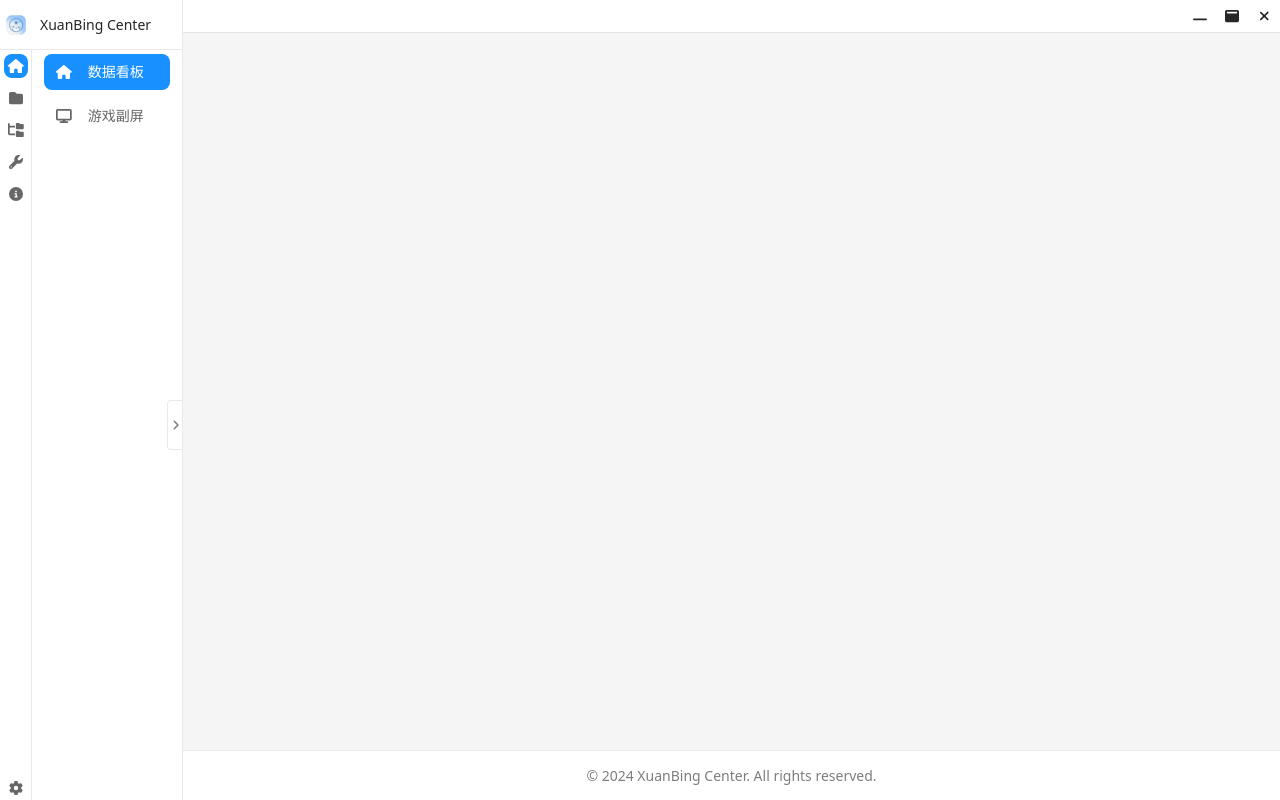
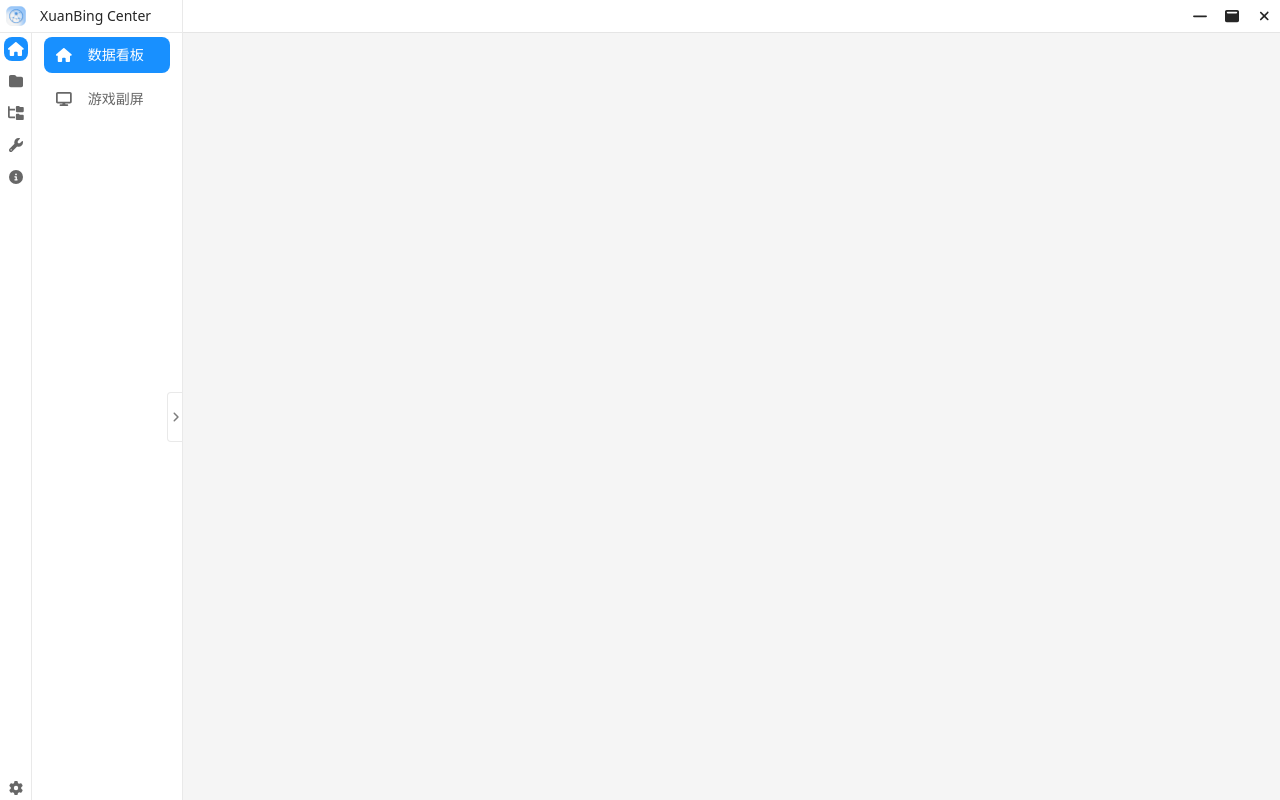
Before and after one commit to xuanbingBank/xuanbing-center, a Vue app: page / in a window 1280 px wide. Built offline with nearby package versions, Linux system fonts and the light colour scheme.

Commit message:
🎨 style: 调整AppHeader和SideMenu组件的样式，更新按钮和Logo高度，优化视觉效果；移除MainContent组件中的底栏，简化布局

```diff
--- a/src/layouts/AppHeader.vue
+++ b/src/layouts/AppHeader.vue
@@ -12,7 +12,7 @@
           class="btn btn-ghost btn-sm h-[32px] w-[32px] min-h-0 rounded-none hover:bg-base-200 flex items-center justify-center"
           @click="minimizeWindow"
         >
-          <font-awesome-icon icon="window-minimize" class="translate-y-[-2px]" />
+          <font-awesome-icon icon="window-minimize" class="translate-y-[-5px]" />
         </button>
 
         <!-- Maximize -->
--- a/src/layouts/MainContent.vue
+++ b/src/layouts/MainContent.vue
@@ -11,13 +11,6 @@
         </transition>
       </router-view>
     </main>
-
-    <!-- 底栏 -->
-    <footer class="h-[50px] flex items-center justify-center bg-base-100 border-t border-base-content/10 transition-colors duration-300">
-      <div class="text-base-content/60 text-sm">
-        © 2024 XuanBing Center. All rights reserved.
-      </div>
-    </footer>
   </div>
 </template>
 
--- a/src/layouts/SideMenu.vue
+++ b/src/layouts/SideMenu.vue
@@ -1,7 +1,7 @@
 <template>
   <div class="flex flex-col h-full border-r border-base-content/10">
     <!-- Logo -->
-    <div class="flex h-[50px] border-b border-base-content/10">
+    <div class="flex h-[33px] border-b border-base-content/10">
       <div class="w-[32px] flex-shrink-0 flex items-center justify-center">
         <img
           src="@/assets/logo/logo.png"
```
